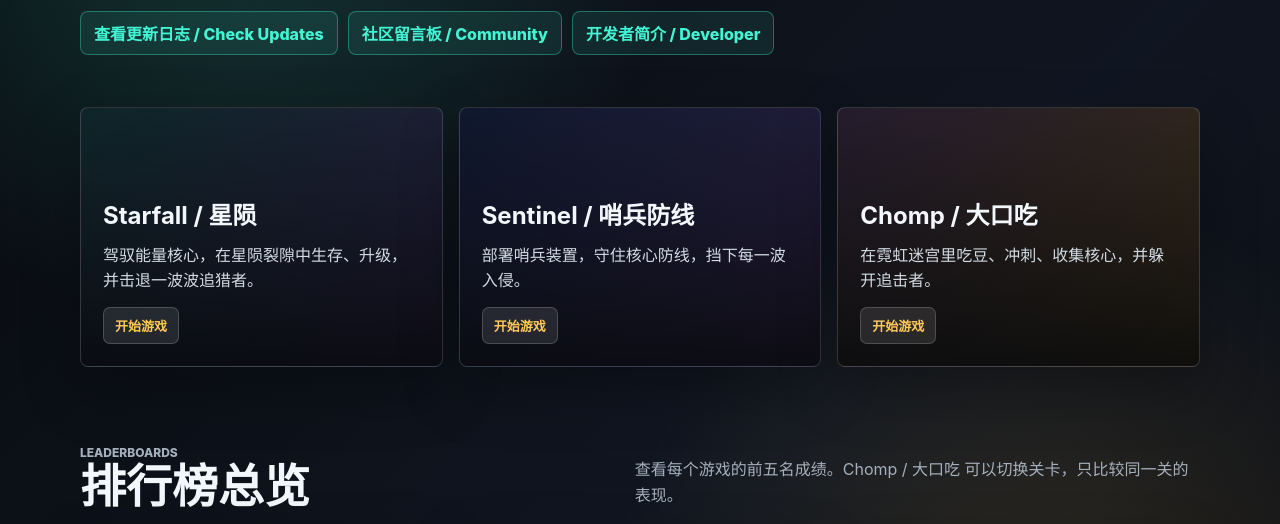
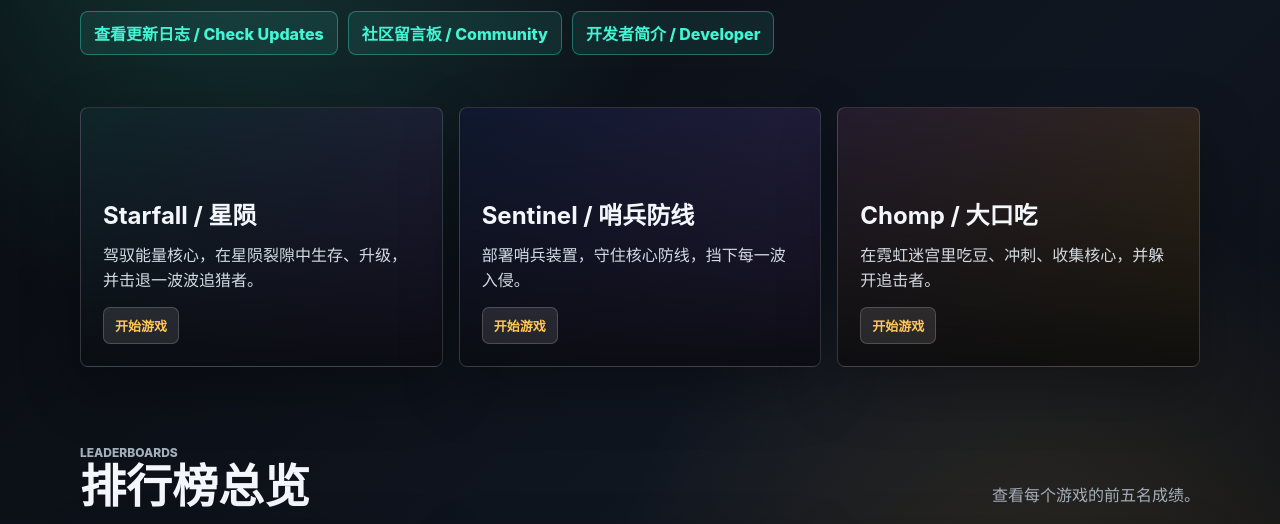
Before and after one commit to ZIzi821/ZIzi_Game, a plain HTML site: page index.html in a window 1280 px wide. Shown: the part 270-794 px from the top of the page. Drawn offline with Linux system fonts and the light colour scheme.

Commit message:
Update homepage leaderboard overview

```diff
--- a/index.html
+++ b/index.html
@@ -302,7 +302,7 @@
             <p class="eyebrow">Leaderboards</p>
             <h2>排行榜总览</h2>
           </div>
-          <p>查看每个游戏的前五名成绩。Chomp / 大口吃 可以切换关卡，只比较同一关的表现。</p>
+          <p>查看每个游戏的前五名成绩。</p>
         </div>
 
         <div class="leaderboard-grid">
```
